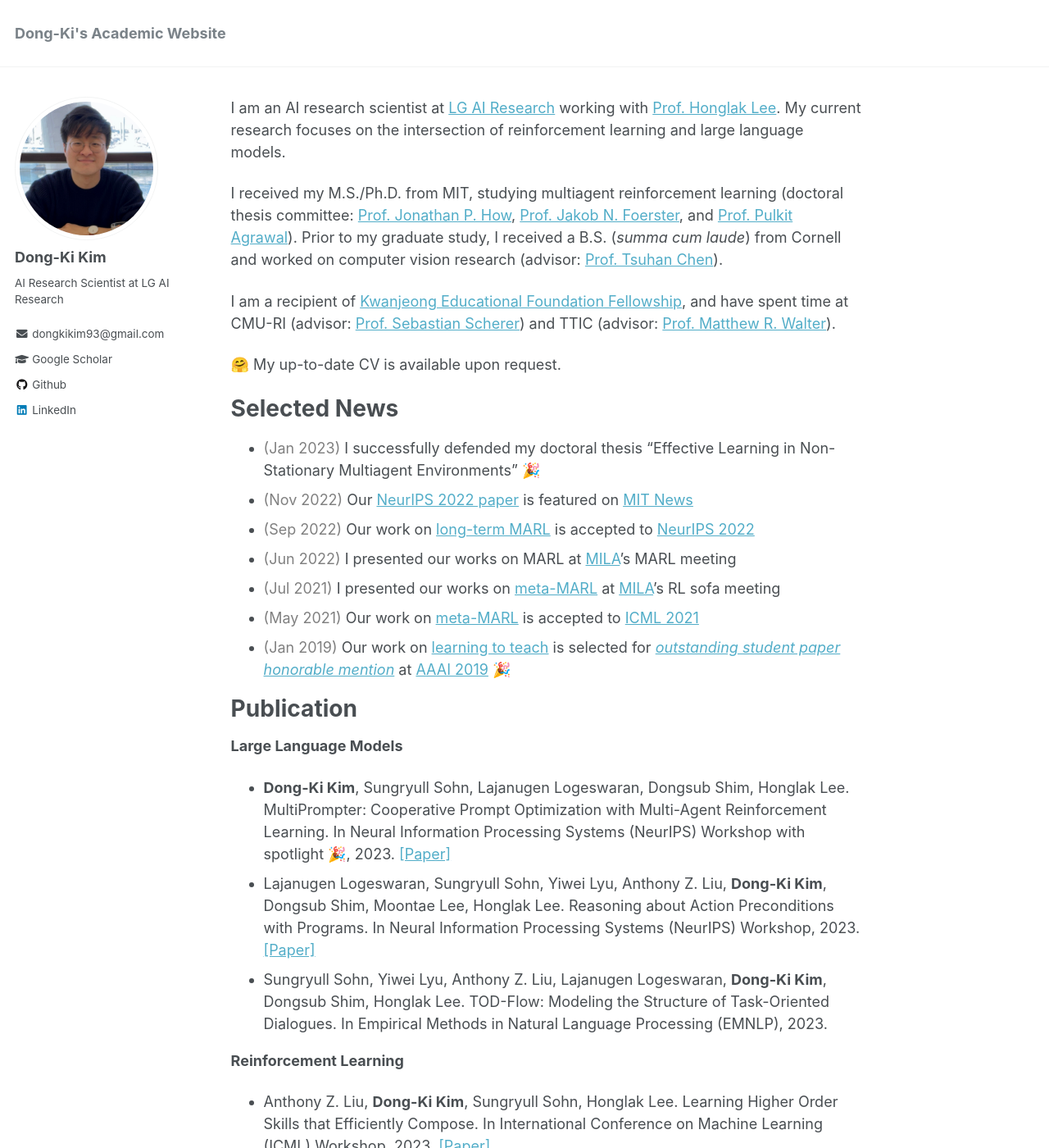
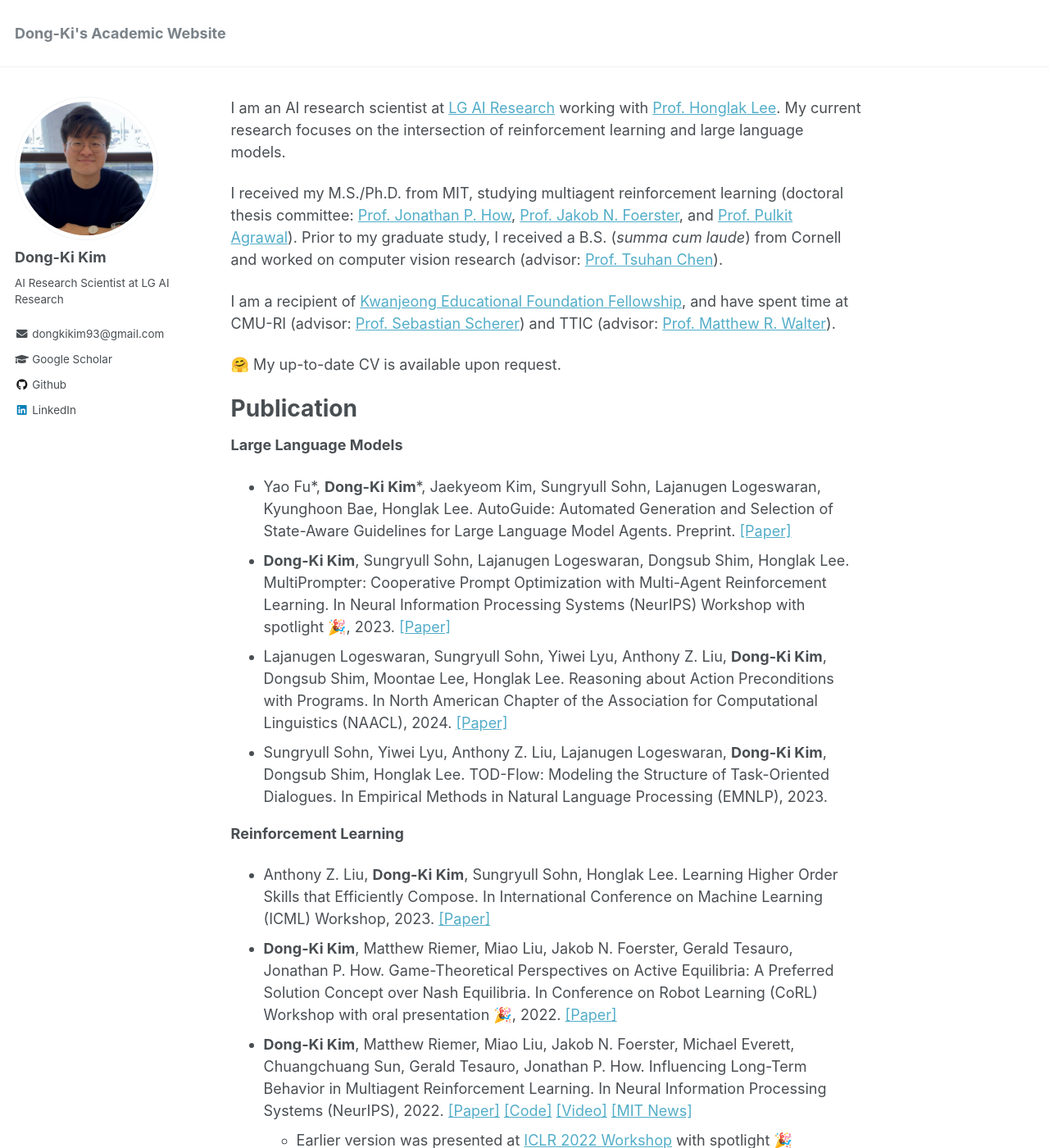
Before and after one commit to dkkim93/dkkim93.github.io, a Jekyll site: the page built from _pages/about.md, in a window 1280 px wide and 1400 px high. Shown: the whole window at 82% size. Built offline with Jekyll 4.4.1, drawn with Linux system fonts in a browser that asks for light colours.

Commit message:
status update

```diff
--- a/_pages/about.md
+++ b/_pages/about.md
@@ -15,21 +15,12 @@ I am a recipient of <a href="http://ikef.or.kr/page.php?id=intro/intro">Kwanjeon
 
 &#129303; My up-to-date CV is available upon request.
 
-Selected News
-======
-* <span style="color:gray">(Jan 2023)</span> I successfully defended my doctoral thesis "Effective Learning in Non-Stationary Multiagent Environments" &#127881;
-* <span style="color:gray">(Nov 2022)</span> Our <a href="https://arxiv.org/pdf/2203.03535.pdf" target="_blank">NeurIPS 2022 paper</a> is featured on <a href="https://news.mit.edu/2022/multiagent-machine-learning-ai-1123" target="_blank">MIT News</a>
-* <span style="color:gray">(Sep 2022)</span> Our work on <a href="https://arxiv.org/pdf/2203.03535.pdf" target="_blank">long-term MARL</a> is accepted to <a href="https://nips.cc/" target="_blank">NeurIPS 2022</a>
-* <span style="color:gray">(Jun 2022)</span> I presented our works on MARL at <a href="https://mila.quebec/en/mila/" target="_blank">MILA</a>'s MARL meeting
-* <span style="color:gray">(Jul 2021)</span> I presented our works on <a href="https://arxiv.org/pdf/2011.00382.pdf" target="_blank">meta-MARL</a> at <a href="https://mila.quebec/en/mila/" target="_blank">MILA</a>'s RL sofa meeting
-* <span style="color:gray">(May 2021)</span> Our work on <a href="https://arxiv.org/pdf/2011.00382.pdf" target="_blank">meta-MARL</a> is accepted to <a href="https://icml.cc/Conferences/2021" target="_blank">ICML 2021</a>
-* <span style="color:gray">(Jan 2019)</span> Our work on <a href="https://arxiv.org/abs/1805.07830" target="_blank">learning to teach</a> is selected for <a href="https://aaai.org/Awards/paper.php" target="_blank">*outstanding student paper honorable mention*</a> at <a href="https://aaai.org/Conferences/AAAI-19/" target="_blank">AAAI 2019</a> &#127881;
-
 Publication
 ======
 **Large Language Models**
+* Yao Fu&#42;, **Dong-Ki Kim**&#42;, Jaekyeom Kim, Sungryull Sohn, Lajanugen Logeswaran, Kyunghoon Bae, Honglak Lee. AutoGuide: Automated Generation and Selection of State-Aware Guidelines for Large Language Model Agents. Preprint. <a href="https://arxiv.org/pdf/2403.08978.pdf" target="_blank">[Paper]</a>
 * **Dong-Ki Kim**, Sungryull Sohn, Lajanugen Logeswaran, Dongsub Shim, Honglak Lee. MultiPrompter: Cooperative Prompt Optimization with Multi-Agent Reinforcement Learning. In Neural Information Processing Systems (NeurIPS) Workshop with spotlight &#127881;, 2023. <a href="https://arxiv.org/pdf/2310.16730.pdf" target="_blank">[Paper]</a>
-* Lajanugen Logeswaran, Sungryull Sohn, Yiwei Lyu, Anthony Z. Liu, **Dong-Ki Kim**, Dongsub Shim, Moontae Lee, Honglak Lee. Reasoning about Action Preconditions with Programs. In Neural Information Processing Systems (NeurIPS) Workshop, 2023. <a href="https://openreview.net/pdf?id=vnhgDP4Ise" target="_blank">[Paper]</a>
+* Lajanugen Logeswaran, Sungryull Sohn, Yiwei Lyu, Anthony Z. Liu, **Dong-Ki Kim**, Dongsub Shim, Moontae Lee, Honglak Lee. Reasoning about Action Preconditions with Programs. In North American Chapter of the Association for Computational Linguistics (NAACL), 2024. <a href="https://openreview.net/pdf?id=vnhgDP4Ise" target="_blank">[Paper]</a>
 * Sungryull Sohn, Yiwei Lyu, Anthony Z. Liu, Lajanugen Logeswaran, **Dong-Ki Kim**, Dongsub Shim, Honglak Lee. TOD-Flow: Modeling the Structure of Task-Oriented Dialogues. In Empirical Methods in Natural Language Processing (EMNLP), 2023.
 
 **Reinforcement Learning**
```
